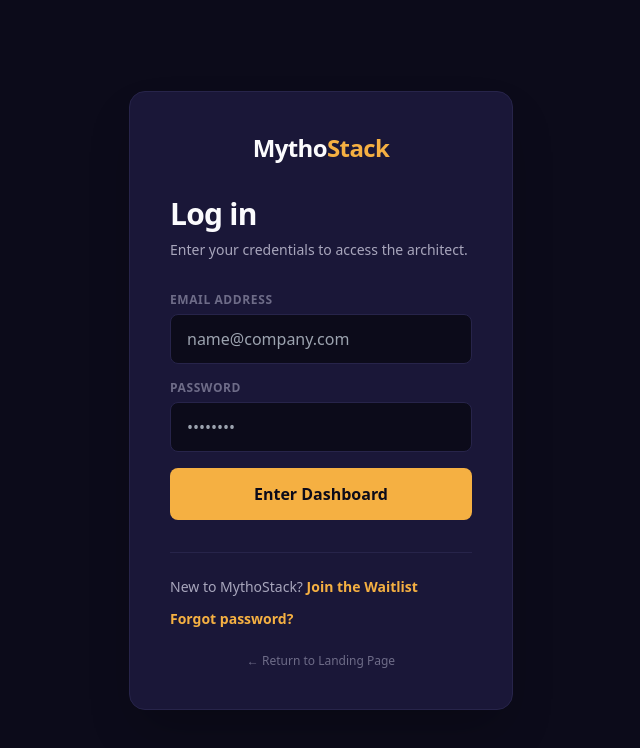
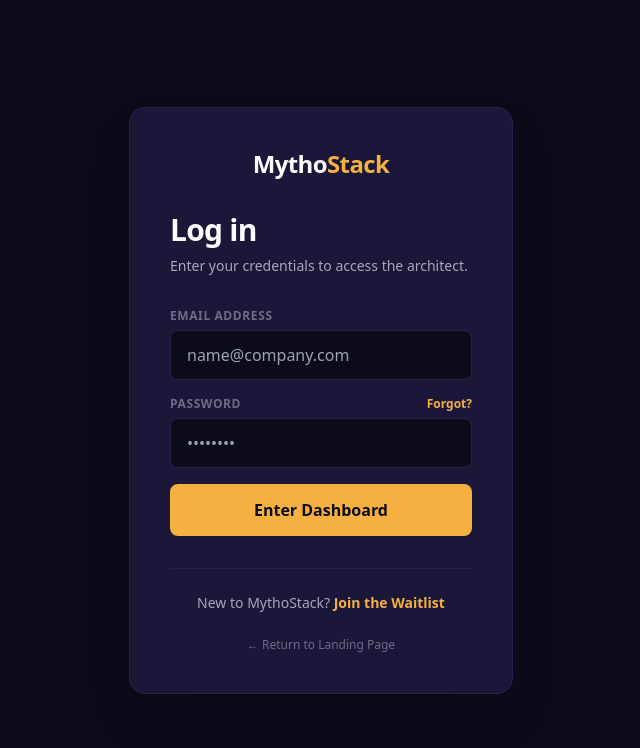
Before and after one commit to v3ads/Chatoy, a Next.js app in the folder web/: page /login in a window 1280 px wide. Shown: the top 748 px of the page, without its empty margins (319-959 px from the left). Built offline with nearby package versions, Linux system fonts and the light colour scheme; no server answers.

Commit message:
fix: move forgot password link to a more visible location

```diff
--- a/web/src/components/AuthForm.tsx
+++ b/web/src/components/AuthForm.tsx
@@ -47,7 +47,7 @@
     setError("");
     setNotice("");
     if (!supabase) {
-      setError("Login isn't configured yet. Set NEXT_PUBLIC_SUPABASE_URL and NEXT_PUBLIC_SUPABASE_ANON_KEY.");
+      setError("Login isn't configured yet.");
       return;
     }
     setBusy(true);
@@ -56,7 +56,6 @@
         const { data, error } = await supabase.auth.signUp({ email, password });
         if (error) throw error;
 
-        // Notify backend to send Brevo verification email
         if (data.user) {
           const { apiUrl } = getConfig();
           const token = data.session?.access_token;
@@ -102,12 +101,6 @@
         {mode === "signin" ? "Enter your credentials to access the architect." : mode === "signup" ? "Sign up to join MythoStack." : "Enter your email to receive a password reset link."}
       </p>
 
-      {!isSupabaseConfigured && (
-        <p className="mt-4 rounded-md border border-accent/20 bg-accent/5 px-3 py-2 text-xs text-accent">
-          Waitlist mode active. Use the dev token in chat settings if you have access.
-        </p>
-      )}
-
       <form onSubmit={mode === "reset" ? handleReset : submit} className="mt-8 space-y-4">
         {mode === "reset" ? (
           <div>
@@ -135,7 +128,18 @@
               />
             </div>
             <div>
-              <label className="mb-1.5 block text-xs font-bold uppercase tracking-wider text-text-muted">Password</label>
+              <div className="flex justify-between items-center mb-1.5">
+                <label className="block text-xs font-bold uppercase tracking-wider text-text-muted">Password</label>
+                {mode === "signin" && (
+                  <button
+                    type="button"
+                    onClick={() => setMode("reset")}
+                    className="text-xs font-bold text-accent hover:underline"
+                  >
+                    Forgot?
+                  </button>
+                )}
+              </div>
               <input
                 type="password"
                 required
@@ -161,20 +165,13 @@
         </button>
       </form>
 
-      <div className="mt-8 border-t border-surface-border pt-6 space-y-3">
-        <p className="text-sm text-text-secondary">
+      <div className="mt-8 border-t border-surface-border pt-6">
+        <p className="text-sm text-text-secondary text-center">
           {mode === "signin" ? (
             <>
               New to MythoStack?{" "}
               <button onClick={() => setMode("signup")} className="font-bold text-accent hover:underline">
                 Join the Waitlist
-              </button>
-            </>
-          ) : mode === "signup" ? (
-            <>
-              Already have access?{" "}
-              <button onClick={() => setMode("signin")} className="font-bold text-accent hover:underline">
-                Log in
               </button>
             </>
           ) : (
@@ -186,13 +183,6 @@
             </>
           )}
         </p>
-        {mode === "signin" && (
-          <p className="text-sm text-text-secondary">
-            <button onClick={() => setMode("reset")} className="font-bold text-accent hover:underline">
-              Forgot password?
-            </button>
-          </p>
-        )}
       </div>
 
       <p className="mt-6 text-center text-xs text-text-muted">
```
